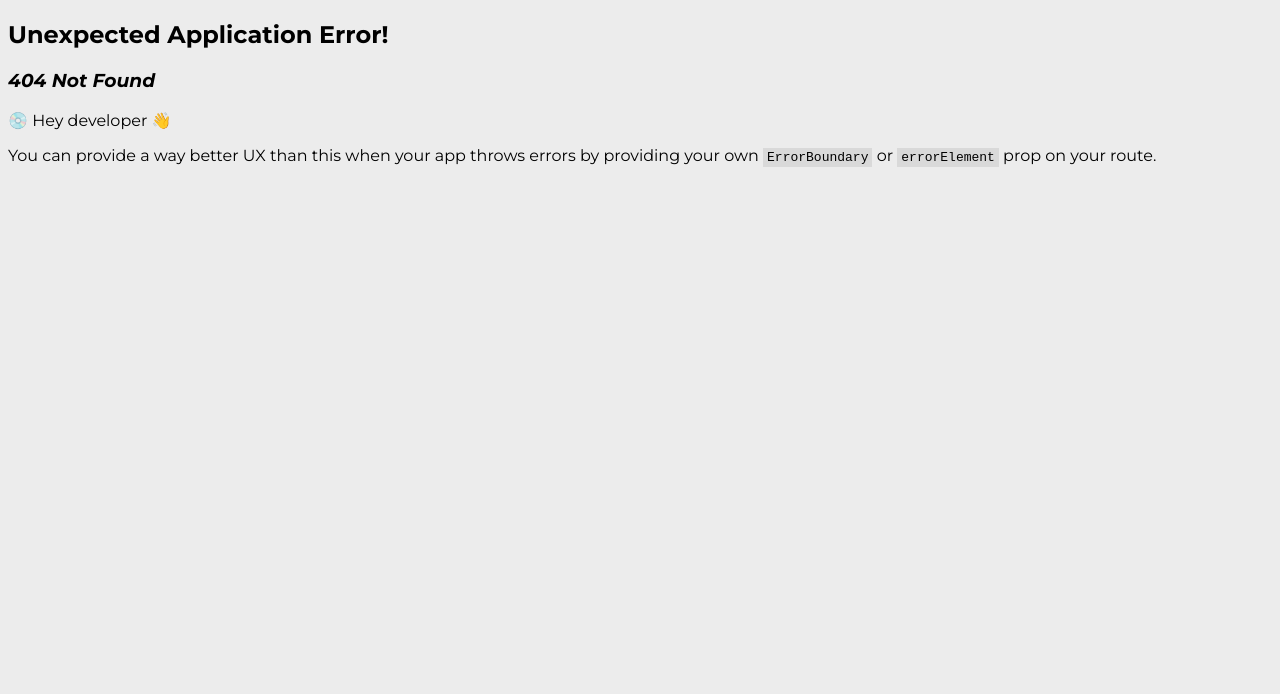
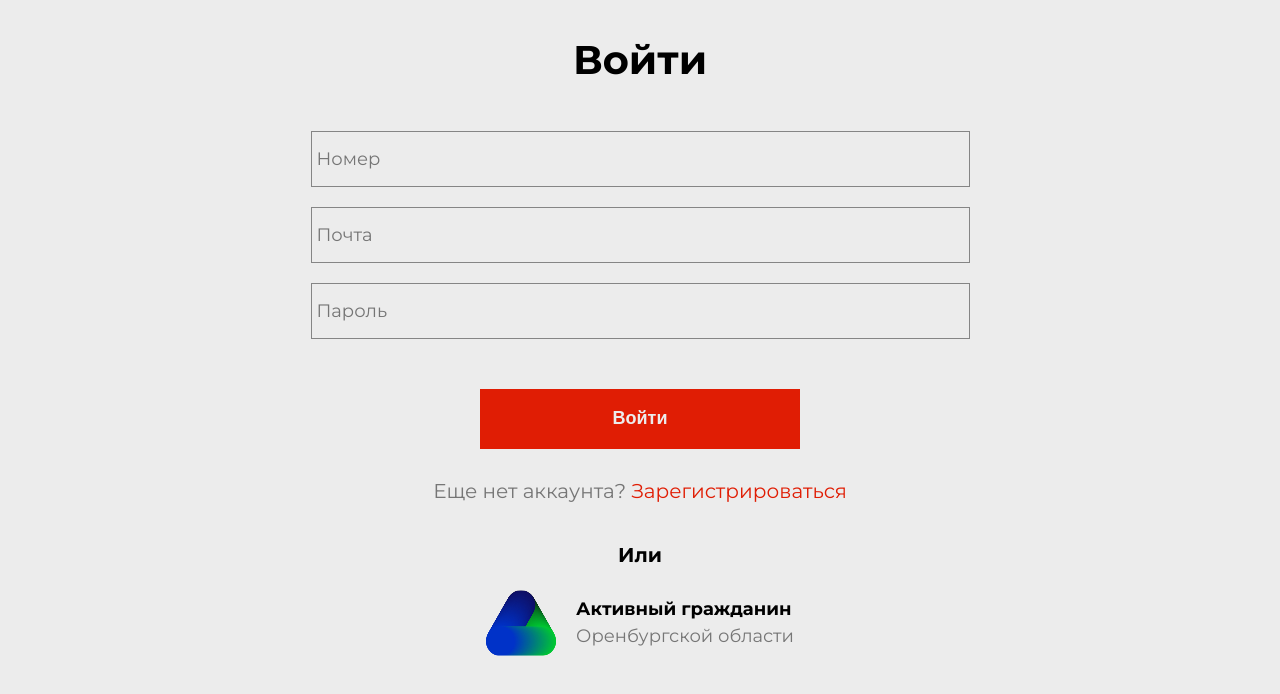
Before and after one commit to FantomStudy/memory-book, a React (Vite) app: page /login in a window 1280 px wide. Before the commit this address had no page. Shown: the top 694 px of the page. Built offline with nearby package versions, Linux system fonts and the light colour scheme; a web font is replaced by a local one.

Commit message:
add login

```diff
--- a/src/Pages/Auth/Registration/Registration.module.css
+++ b/src/Pages/Auth/Auth.module.css
@@ -23,6 +23,7 @@
   padding-left: 5px;
 }
 .submit_button {
+  cursor: pointer;
   margin-top: 30px;
   width: 320px;
   height: 60px;
--- a/src/Pages/Auth/Registration/Registration.jsx
+++ b/src/Pages/Auth/Login.jsx
@@ -1,11 +1,10 @@
 import React from "react";
-import useAuthStore from "../../../store/authStore";
-import styles from "./Registration.module.css";
+import useAuthStore from "../../store/authStore";
+import styles from "./Auth.module.css";
 import { Container } from "@mui/material";
 import { Link } from "react-router-dom";
-import ActivePeople from "../../../../public/icons/logoActivePeople.svg";
-
-export default function Registration() {
+import ActivePeople from "../../../public/icons/logoActivePeople.svg";
+export default function Login() {
   const {
     login,
     setLogin,
@@ -32,16 +31,8 @@ export default function Registration() {
       }}
     >
       <form onSubmit={handleSubmit} className={styles.reg_form}>
-        <h1>Зарегистрироваться</h1>
+        <h1>Войти</h1>
 
-        <input
-          className={styles.reg_input}
-          type="text"
-          placeholder="ФИО"
-          onChange={(e) => {
-            setLogin(e.target.value);
-          }}
-        />
         <input
           className={styles.reg_input}
           type="text"
@@ -67,21 +58,12 @@ export default function Registration() {
           }}
         />
 
-        <input
-          className={styles.reg_input}
-          type="password"
-          placeholder="Подтверждение пароля"
-          onChange={(e) => {
-            setRepassword(e.target.value);
-          }}
-        />
-
         <button type="submit" className={styles.submit_button}>
-          Зарегистрироваться
+          Войти
         </button>
       </form>
       <p className={styles.reg_description}>
-        У вас есть аккаунт? <Link>Войти</Link>
+        Еще нет аккаунта? <Link to="/registration">Зарегистрироваться</Link>
       </p>
       <b className={styles.chose}>Или</b>
 
--- /dev/null
+++ b/src/Pages/Auth/Registration.jsx
@@ -0,0 +1,97 @@
+import React from "react";
+import useAuthStore from "../../store/authStore";
+import styles from "./Auth.module.css";
+import { Container } from "@mui/material";
+import { Link } from "react-router-dom";
+import ActivePeople from "../../../public/icons/logoActivePeople.svg";
+
+export default function Registration() {
+  const {
+    login,
+    setLogin,
+    email,
+    setEmail,
+    password,
+    setPassword,
+    repassword,
+    setRepassword,
+    registration,
+  } = useAuthStore();
+
+  const handleSubmit = async (event) => {
+    event.preventDefault();
+    await registration();
+  };
+  return (
+    <Container
+      sx={{
+        display: "flex",
+        flexDirection: "column",
+        justifyContent: "center",
+        alignItems: "center",
+      }}
+    >
+      <form onSubmit={handleSubmit} className={styles.reg_form}>
+        <h1>Зарегистрироваться</h1>
+
+        <input
+          className={styles.reg_input}
+          type="text"
+          placeholder="ФИО"
+          onChange={(e) => {
+            setLogin(e.target.value);
+          }}
+        />
+        <input
+          className={styles.reg_input}
+          type="text"
+          placeholder="Номер"
+          //   onChange={(e) => {
+          //     setLogin(e.target.value);
+          //   }}
+        />
+        <input
+          className={styles.reg_input}
+          type="email"
+          placeholder="Почта"
+          onChange={(e) => {
+            setEmail(e.target.value);
+          }}
+        />
+        <input
+          className={styles.reg_input}
+          type="password"
+          placeholder="Пароль"
+          onChange={(e) => {
+            setPassword(e.target.value);
+          }}
+        />
+
+        <input
+          className={styles.reg_input}
+          type="password"
+          placeholder="Подтверждение пароля"
+          onChange={(e) => {
+            setRepassword(e.target.value);
+          }}
+        />
+
+        <button type="submit" className={styles.submit_button}>
+          Зарегистрироваться
+        </button>
+      </form>
+      <p className={styles.reg_description}>
+        У вас есть аккаунт? <Link to="/login">Войти</Link>
+      </p>
+      <b className={styles.chose}>Или</b>
+
+      <div className={styles.active_people}>
+        <img src={ActivePeople} alt="ActivePeople" />
+        <div className={styles.text_container}>
+          <h3>Активный гражданин</h3>
+          <h3 className={styles.thin}>Оренбургской области</h3>
+        </div>
+      </div>
+    </Container>
+  );
+}
```
Also changed, not shown: src/Routers/Routers.jsx (+6 -1 lines), src/Pages/Auth/Login/Login.jsx (deleted), src/Pages/Auth/Login/Login.module.css (deleted).
